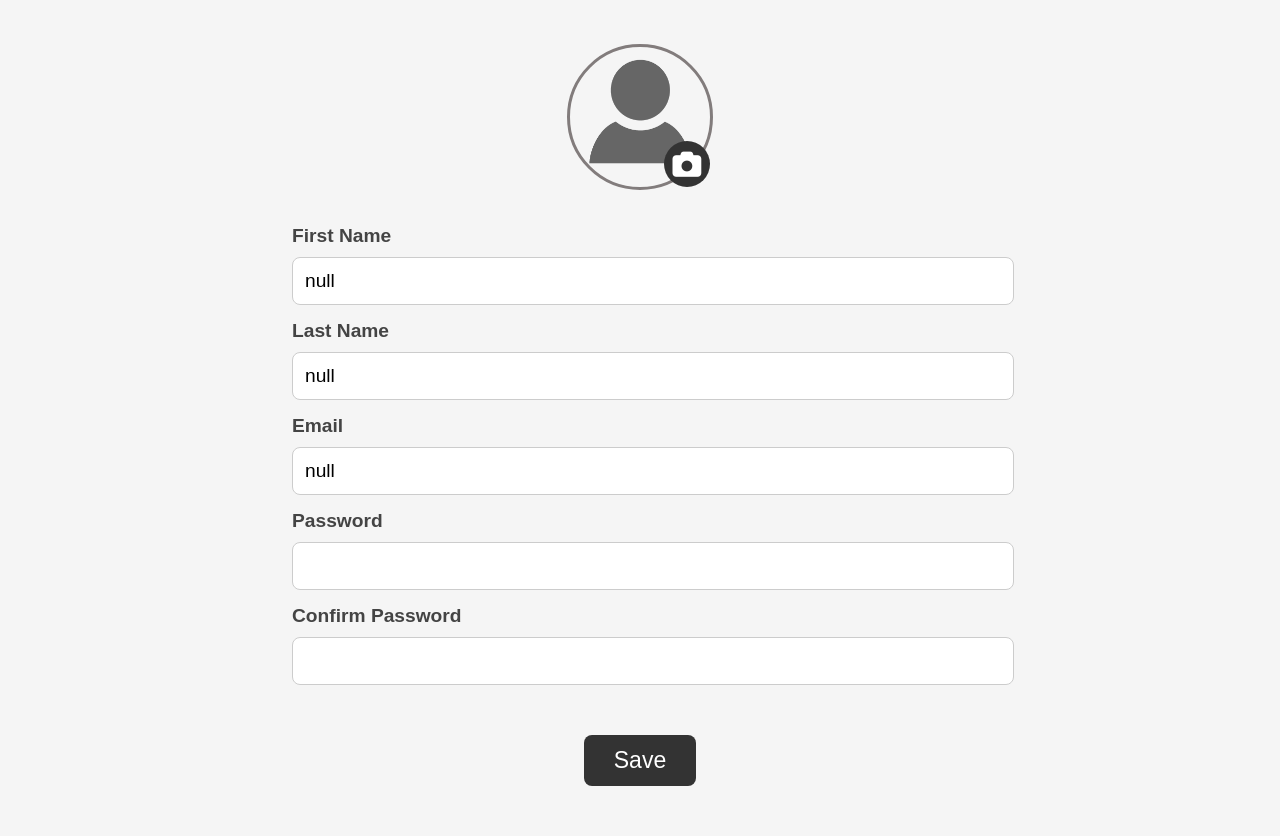
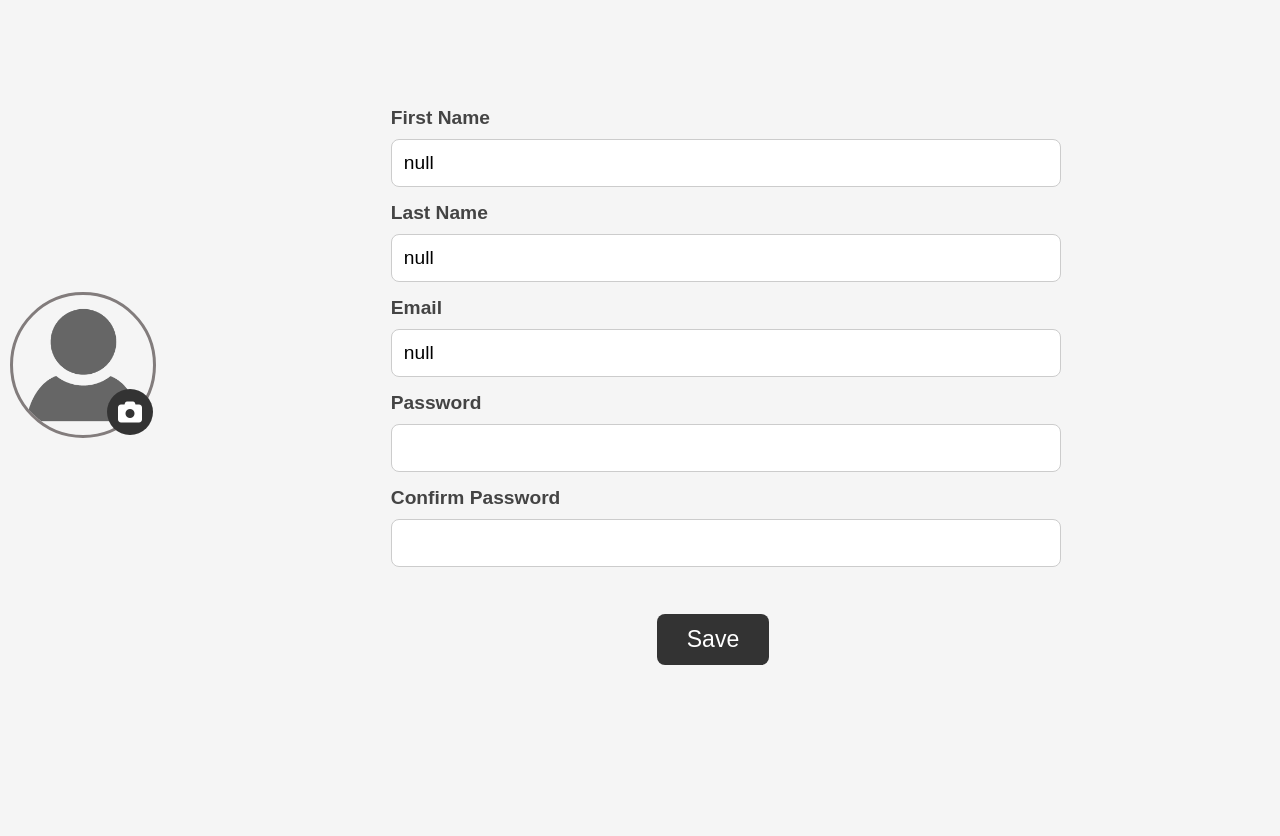
Before and after one commit to hoanghuu1207/LearningWebApp, a Java web app: page /views/clients/pages/user/account.jsp in a window 1280 px wide. After the commit the page ends 665 px from the top, so only its background shows below. Run offline with Tomcat 11, a stand-in JSP engine, Linux system fonts and the light colour scheme.

Commit message:
fix ui account

```diff
--- a/WebContent/views/clients/pages/user/account.jsp
+++ b/WebContent/views/clients/pages/user/account.jsp
@@ -18,8 +18,8 @@
       background-color: #f5f5f5;
       display: flex;
       align-items: center;
-      height: 100vh;
       color: #333;
+      height: 90vh;
       overflow: hidden;
     }
 
@@ -27,7 +27,7 @@
       width: 100%;
       text-align: center;
       font-size: 1.2em;
-      padding: 50px;
+      margin: 20px;
     }
 
     .profile-pic {
@@ -40,9 +40,10 @@
     }
 
     .profile-pic img {
-      width: 90%;
-      height: 92%;
-      object-fit: fill;
+      width: 100%;
+      height: 100%;
+      object-fit: cover;
+      border-radius: 50%;
     }
 
     .upload-btn {
@@ -58,7 +59,16 @@
       border-radius: 50%;
       cursor: pointer;
       font-size: 1.5em;
+      display: flex;
+      justify-content: center;
+      align-items: center;
       transition: background 0.3s;
+    }
+
+    .fa-camera{
+      object-fit: cover;
+      border-radius: 50%;
+      font-size: 1em;
     }
 
     .upload-btn:hover {
@@ -126,14 +136,18 @@
   </style>
 </head>
 <body>
+
+<div class="account-img">
+  <div class="profile-pic">
+    <img src="<%= request.getContextPath() %>/views/clients/assets/img/default-avatar.png" alt="Profile Picture">
+    <label for="avatar-upload" class="upload-btn"><i class="fas fa-camera"></i></label>
+    <input type="file" id="avatar-upload" name="avatar" accept="image/*" style="display:none;">
+  </div>
+</div>
+
 <div class="account-container">
   <form action="<%= request.getContextPath() %>/user/update" method="post" enctype="multipart/form-data">
-    <!-- Profile Picture -->
-    <div class="profile-pic">
-      <img src="<%= request.getContextPath() %>/views/clients/assets/img/default-avatar.png" alt="Profile Picture">
-      <label for="avatar-upload" class="upload-btn"><i class="fas fa-camera"></i></label>
-      <input type="file" id="avatar-upload" name="avatar" accept="image/*" style="display:none;">
-    </div>
+
     <div class="account-info">
       <label for="firstName">First Name</label>
       <input type="text" id="firstName" name="firstName" value="<%= request.getAttribute("firstName") %>" required>
```
